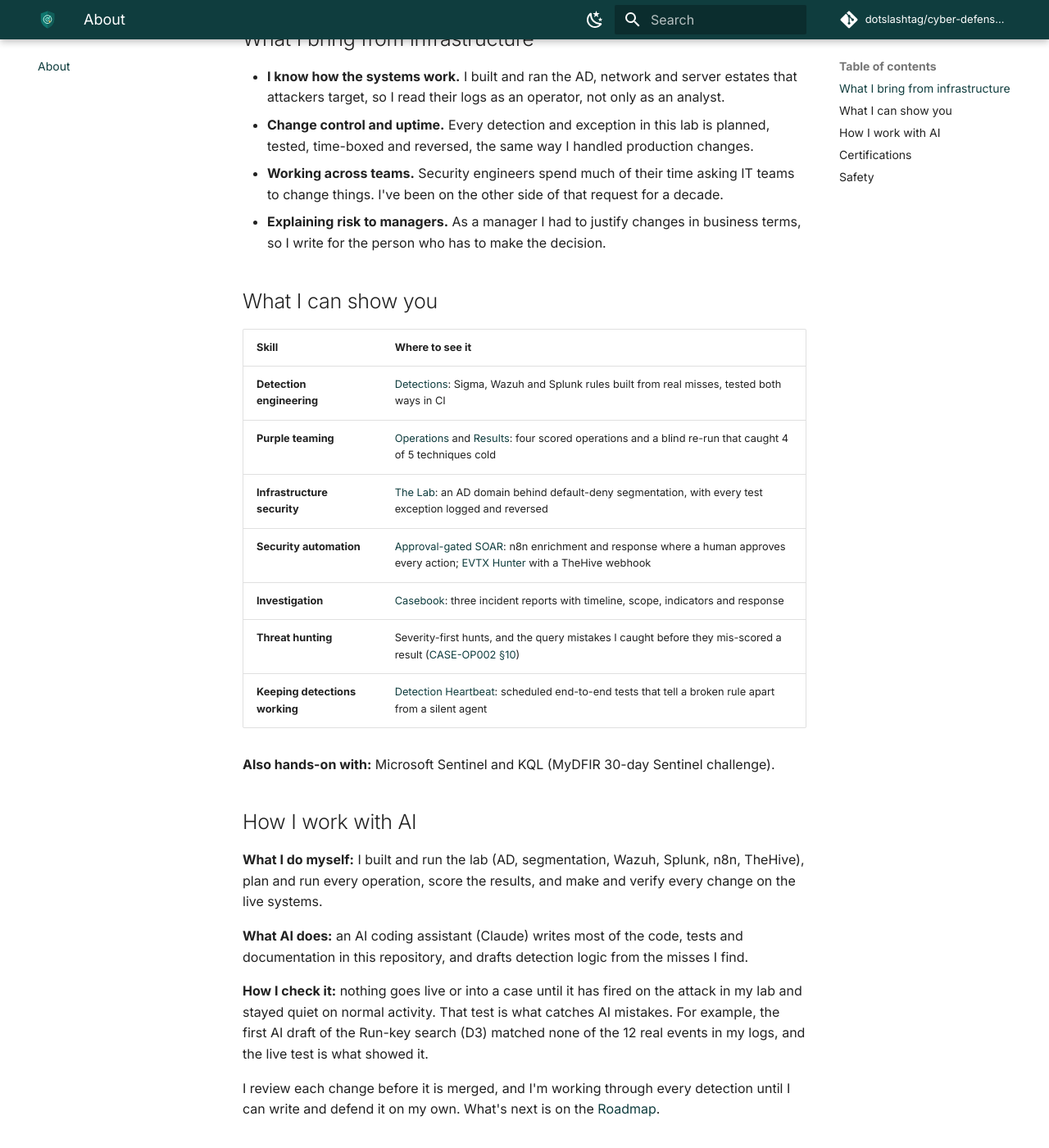
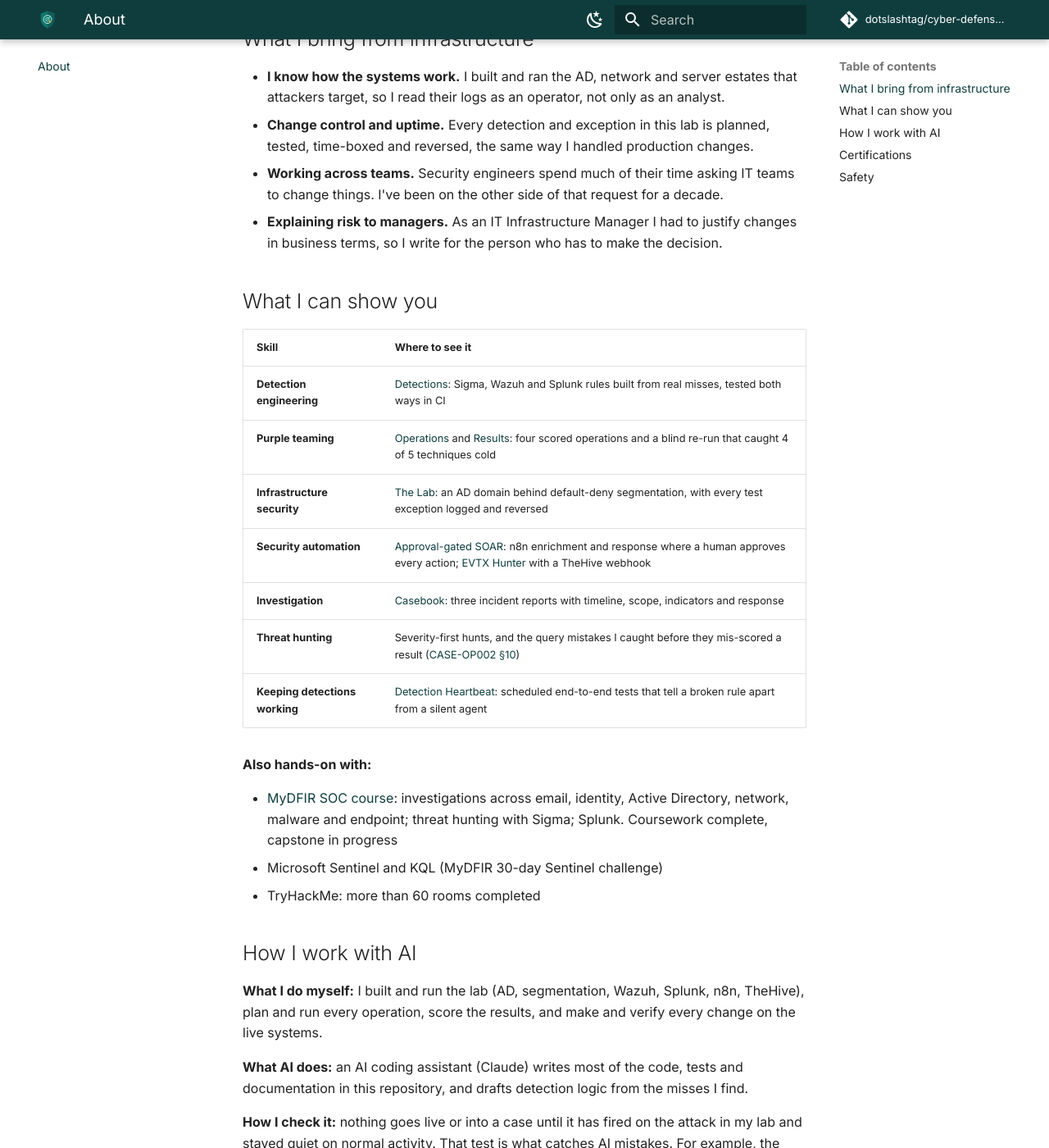
Before and after one commit to dotslashtag/cyber-defense-lab, an MkDocs documentation site: the page built from docs/about.md, in a window 1280 px wide and 1400 px high, scrolled down 473 px. Shown: the whole window at 82% size. Built offline with MkDocs 1.6.1 and Material for MkDocs 9.7.7, drawn with Linux system fonts in a browser that asks for light colours; comment, search, counter and statistics services are not loaded.

Commit message:
Docs: About page: add the MyDFIR SOC course, TryHackMe and job title
Owner confirmed the IT Infrastructure Manager role and the Sentinel
challenge from #57; adds the MyDFIR SOC course (capstone in progress)
and TryHackMe (60+ rooms).

Co-Authored-By: Claude Opus 5.5 <noreply@anthropic.com>
Claude-Session: https://claude.ai/code/session_01VSxWRXTvMG1cQKzoG3F5Sa

```diff
--- a/docs/about.md
+++ b/docs/about.md
@@ -26,8 +26,8 @@ roles, and infrastructure security work (Active Directory, segmentation, hardeni
   tested, time-boxed and reversed, the same way I handled production changes.
 - **Working across teams.** Security engineers spend much of their time asking IT teams
   to change things. I've been on the other side of that request for a decade.
-- **Explaining risk to managers.** As a manager I had to justify changes in business
-  terms, so I write for the person who has to make the decision.
+- **Explaining risk to managers.** As an IT Infrastructure Manager I had to justify changes
+  in business terms, so I write for the person who has to make the decision.
 
 ## What I can show you
 
@@ -41,7 +41,13 @@ roles, and infrastructure security work (Active Directory, segmentation, hardeni
 | **Threat hunting** | Severity-first hunts, and the query mistakes I caught before they mis-scored a result ([CASE-OP002 §10](casebook/op-002-stealth-tradecraft.md#10-analyst-notes-three-near-misses-in-my-own-queries)) |
 | **Keeping detections working** | [Detection Heartbeat](tools/detection-heartbeat.md): scheduled end-to-end tests that tell a broken rule apart from a silent agent |
 
-**Also hands-on with:** Microsoft Sentinel and KQL (MyDFIR 30-day Sentinel challenge).
+**Also hands-on with:**
+
+- [MyDFIR SOC course](https://academy.mydfir.com/p/soc): investigations across email, identity,
+  Active Directory, network, malware and endpoint; threat hunting with Sigma; Splunk.
+  Coursework complete, capstone in progress
+- Microsoft Sentinel and KQL (MyDFIR 30-day Sentinel challenge)
+- TryHackMe: more than 60 rooms completed
 
 ## How I work with AI
 
```
